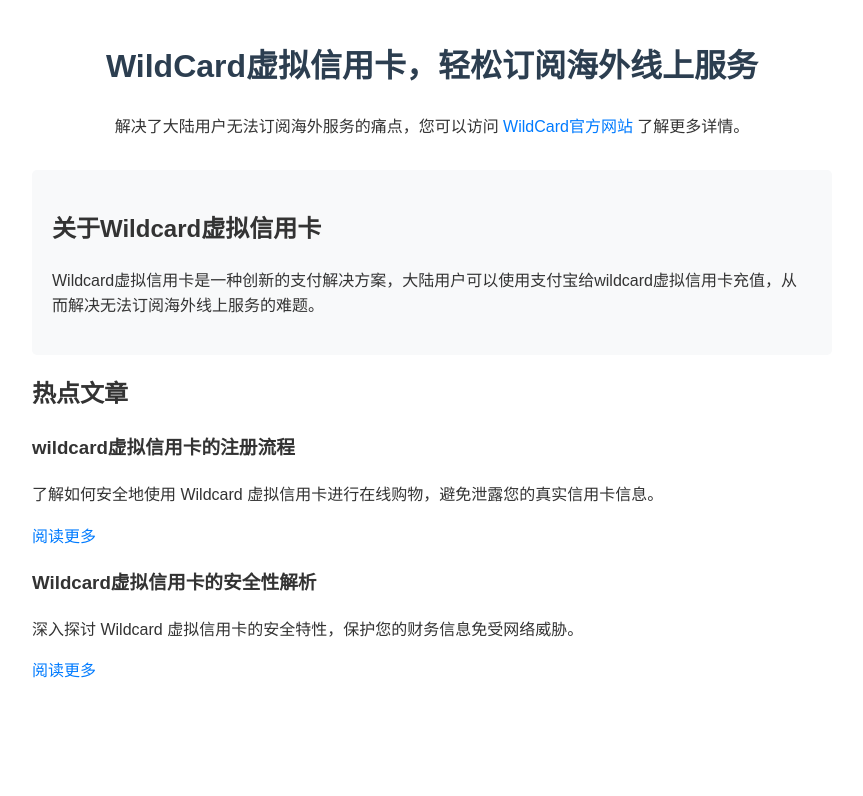
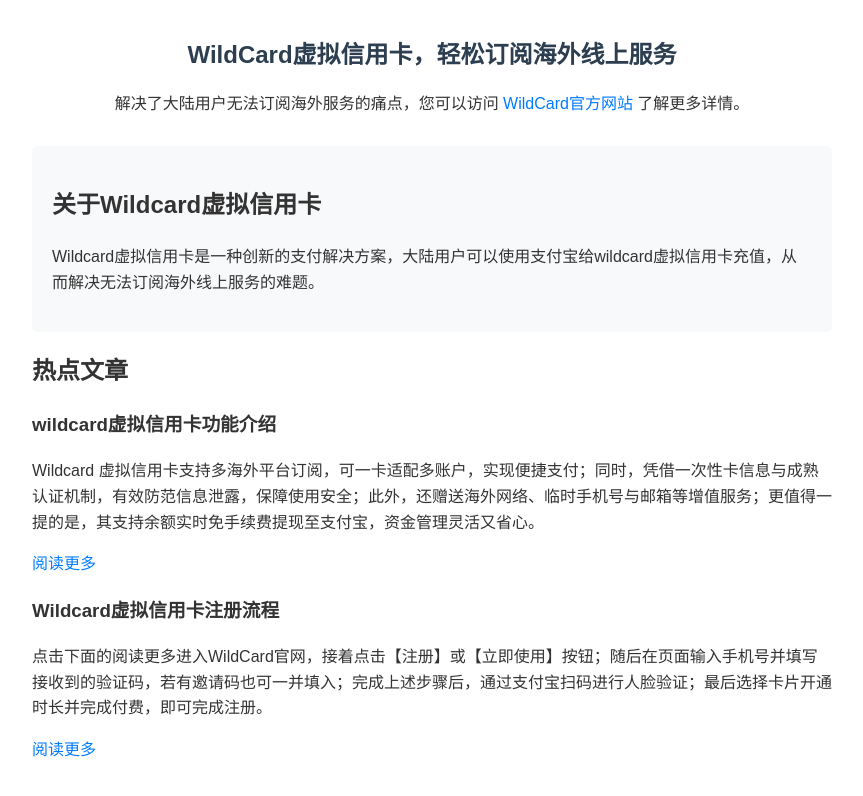
Before and after one commit to comceo/comceo.github.io, a plain HTML site: page index.html in a window 1280 px wide. Shown: the whole page, without its empty margins (208-1071 px from the left). Drawn offline with Linux system fonts and the light colour scheme.

Commit message:
Update index.html

```diff
--- a/index.html
+++ b/index.html
@@ -23,6 +23,7 @@
         }
         h1 {
             color: #2c3e50;
+            font-size: 24px; /* 在这里设置 h1 的字体大小 */
         }
         .description {
             background-color: #f8f9fa;
@@ -52,13 +53,13 @@
         <main>
             <h2>热点文章</h2>
             <article>
-                <h3>wildcard虚拟信用卡的注册流程</h3>
-                <p>了解如何安全地使用 Wildcard 虚拟信用卡进行在线购物，避免泄露您的真实信用卡信息。</p>
+                <h3>wildcard虚拟信用卡功能介绍</h3>
+                <p>Wildcard 虚拟信用卡支持多海外平台订阅，可一卡适配多账户，实现便捷支付；同时，凭借一次性卡信息与成熟认证机制，有效防范信息泄露，保障使用安全；此外，还赠送海外网络、临时手机号与邮箱等增值服务；更值得一提的是，其支持余额实时免手续费提现至支付宝，资金管理灵活又省心。</p>
                 <a href="https://bewildcard.com/i/CEO">阅读更多</a>
             </article>
             <article>
-                <h3>Wildcard虚拟信用卡的安全性解析</h3>
-                <p>深入探讨 Wildcard 虚拟信用卡的安全特性，保护您的财务信息免受网络威胁。</p>
+                <h3>Wildcard虚拟信用卡注册流程</h3>
+                <p>点击下面的阅读更多进入WildCard官网，接着点击【注册】或【立即使用】按钮；随后在页面输入手机号并填写接收到的验证码，若有邀请码也可一并填入；完成上述步骤后，通过支付宝扫码进行人脸验证；最后选择卡片开通时长并完成付费，即可完成注册。</p>
                 <a href="https://bewildcard.com/i/CEO">阅读更多</a>
             </article>
         </main>
```
